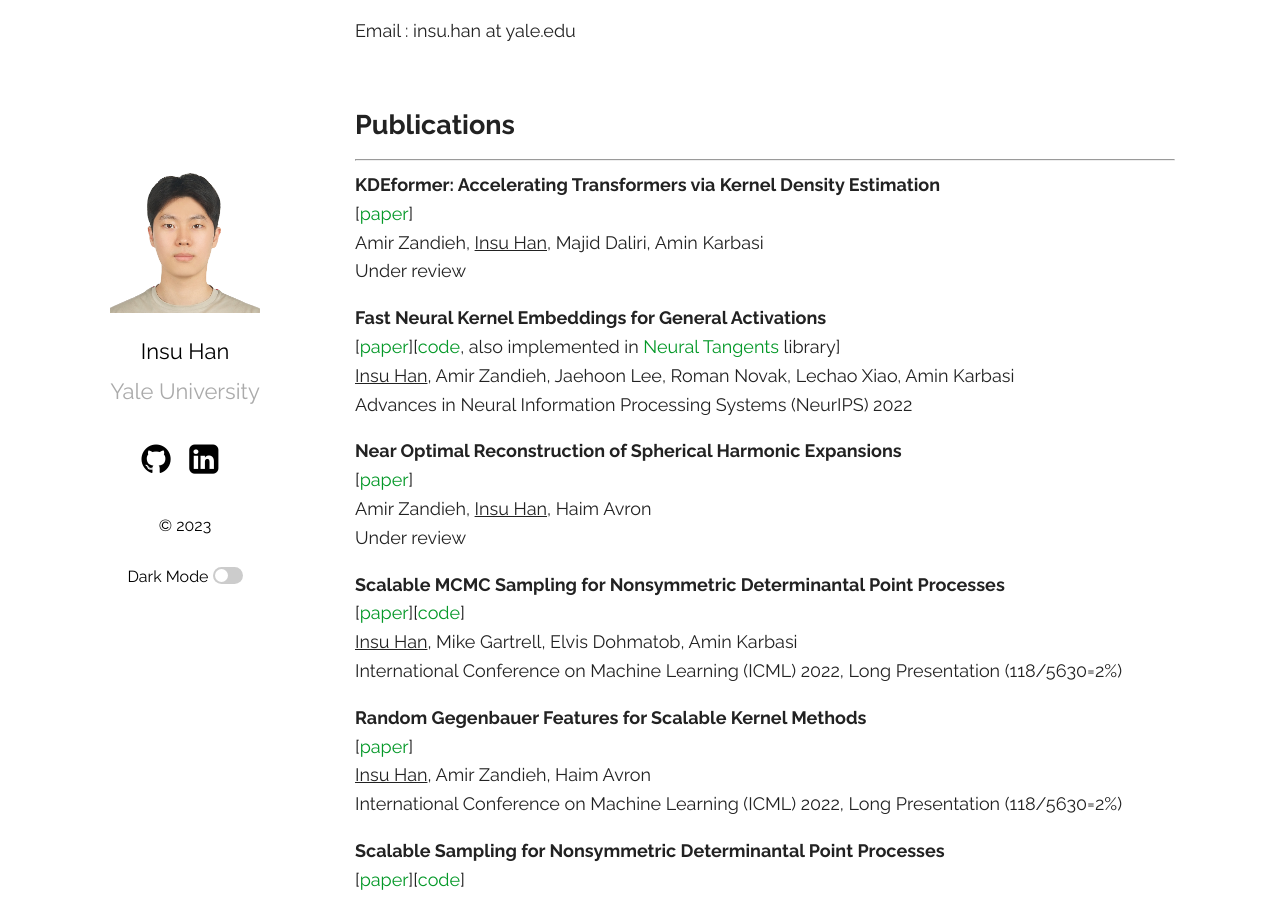
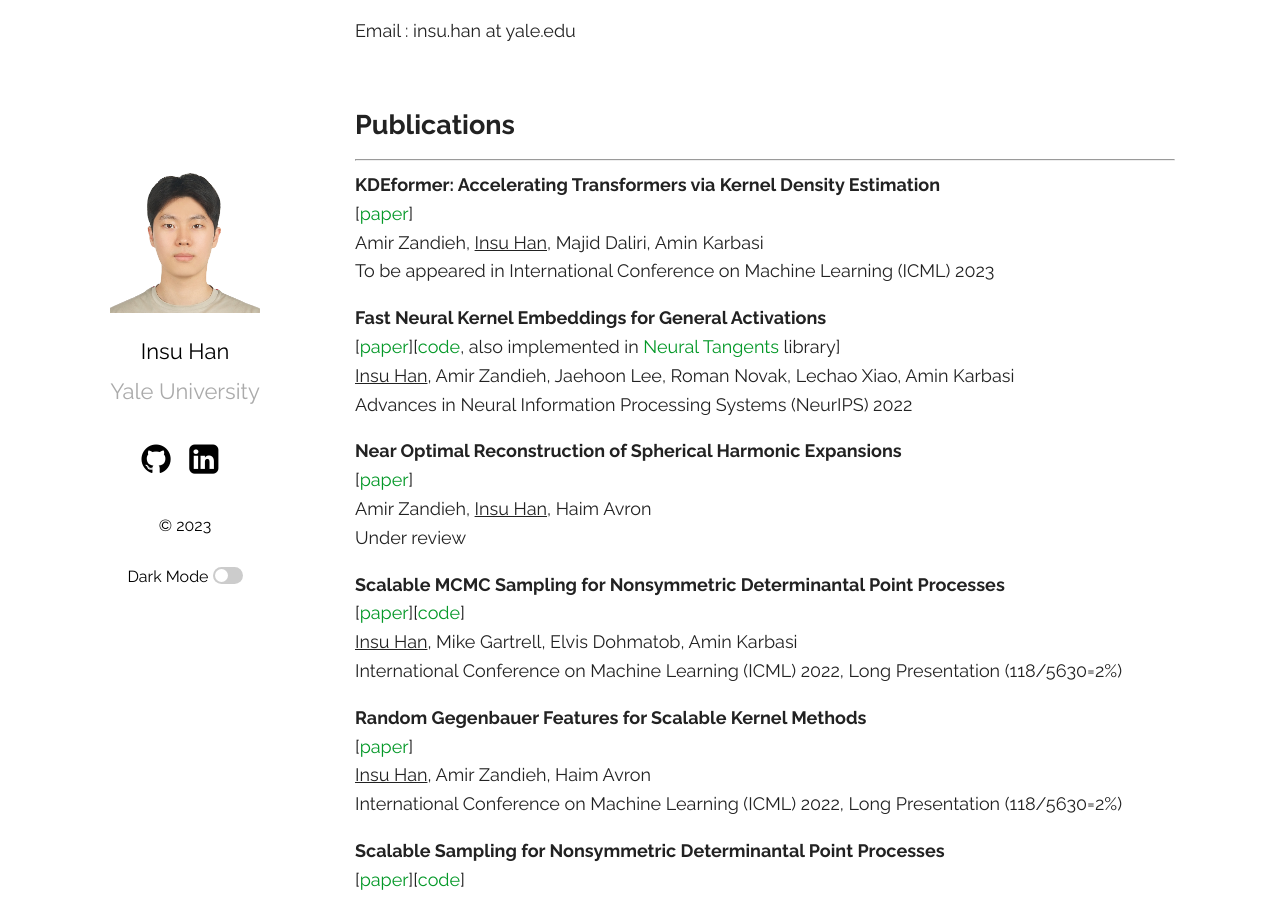
Before and after one commit to insuhan/insuhan.github.io, a Jekyll site: the page built from _posts/2019-03-23-welcome-to-jekyll.markdown, in a window 1280 px wide and 900 px high, scrolled down 530 px. Built offline with Jekyll 4.4.1, drawn with Linux system fonts in a browser that asks for light colours; a style sheet for code colours, icons or effects is not loaded.

Commit message:
Add ICML23

```diff
--- a/_posts/2019-03-23-welcome-to-jekyll.markdown
+++ b/_posts/2019-03-23-welcome-to-jekyll.markdown
@@ -36,7 +36,7 @@ I am a recipient of [Microsoft Research Asia Fellowship 2019]. <br/>
 **KDEformer: Accelerating Transformers via Kernel Density Estimation** <br/>
 [[paper][kdeformer_paper]{:target="_blank"}] <br/>
 Amir Zandieh, <U>Insu Han</U>, Majid Daliri, Amin Karbasi<br/>
-Under review
+To be appeared in International Conference on Machine Learning (ICML) 2023
 <br/>
 
 
```
Also changed, not shown: Gemfile.lock, 3 other files.
